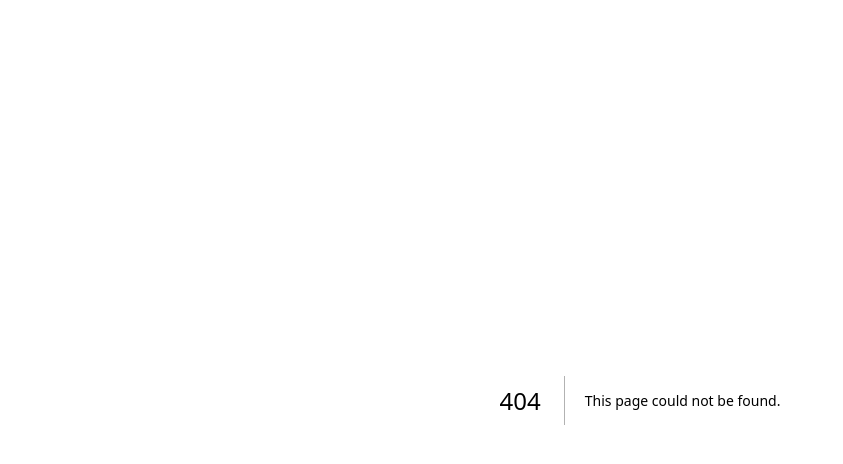
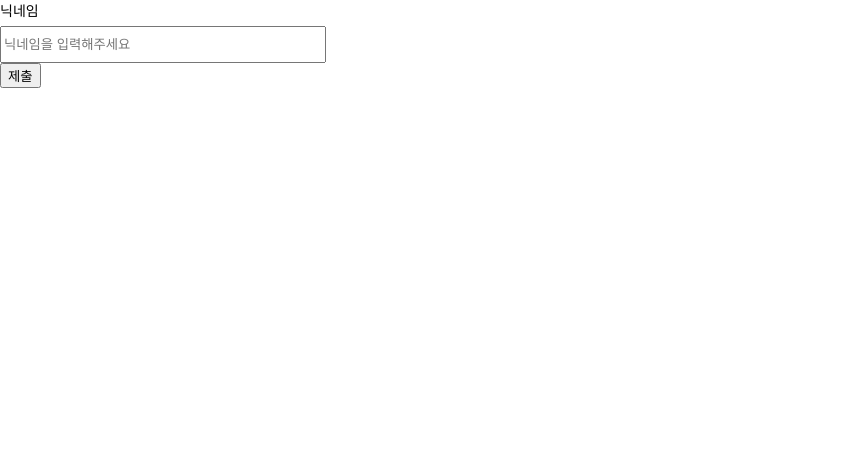
Before and after one commit to devwqc/petFrontend, a Next.js app: page /test/nicknameForm in a window 1280 px wide. Before the commit this address had no page. Shown: the top 464 px of the page, without its empty margins (0-843 px from the left). Built offline with nearby package versions, Linux system fonts and the light colour scheme.

Commit message:
feat: NicknameForm 구현

```diff
--- a/package.json
+++ b/package.json
@@ -16,6 +16,7 @@
     ]
   },
   "dependencies": {
+    "@hookform/resolvers": "^3.4.2",
     "@types/classnames": "^2.3.1",
     "classnames": "^2.5.1",
     "next": "14.2.3",
--- a/src/components/common/Input/InputLayout.tsx
+++ b/src/components/common/Input/InputLayout.tsx
@@ -1,3 +1,4 @@
+import { forwardRef, ChangeEvent } from 'react';
 import Image, { ImageProps } from 'next/image';
 import classNames from 'classnames/bind';
 import styles from './Input.module.scss';
@@ -9,30 +10,26 @@ interface InputProps {
   value?: string | number;
   size?: string;
   border?: string;
-  isError: boolean;
+  isError?: boolean;
   errorText?: string;
   labelStyle?: string;
   placeholder: string;
   image?: Omit<ImageProps, 'src' | 'alt'>;
+  imageClick?: () => void;
   background?: string;
 }
 
 const cx = classNames.bind(styles);
 
-export default function InputLayout({
-  id,
-  type,
-  label,
-  value,
-  size,
-  border,
-  isError,
-  errorText,
-  labelStyle,
-  placeholder,
-  image,
-  background,
-}: InputProps) {
+const InputLayout = forwardRef<HTMLInputElement, InputProps>(function InputLayout(
+  { id, label, isError, errorText, labelStyle, size, border, image, background, imageClick, ...rest },
+  ref
+) {
+  const handleChange = (event: ChangeEvent<HTMLInputElement>) => {
+    if (ref && 'current' in ref && ref.current) {
+      ref.current.value = event.target.value;
+    }
+  };
   return (
     <div className={cx('inputWithLabel')}>
       {label && (
@@ -41,10 +38,26 @@ export default function InputLayout({
         </label>
       )}
       <div className={cx('inputWithIcon', size)}>
-        <input value={value} className={cx(border, { error: isError }, size, background)} placeholder={placeholder} />
-        {image && <Image src="/images/search.svg" alt="검색 아이콘" width={24} height={24} className={cx('icon')} />}
+        <input
+          ref={ref as React.RefObject<HTMLInputElement>}
+          className={cx(border, { error: isError }, size, background)}
+          onChange={handleChange}
+          {...rest}
+        />
+        {image && (
+          <Image
+            src="/images/search.svg"
+            alt="검색 아이콘"
+            width={24}
+            height={24}
+            className={cx('icon')}
+            onClick={imageClick}
+          />
+        )}
       </div>
       {isError && <p className={cx('errorText')}>{errorText}</p>}
     </div>
   );
-}
+});
+
+export default InputLayout;
--- /dev/null
+++ b/src/components/my/NicknameForm.tsx
@@ -0,0 +1,43 @@
+import { useForm, SubmitHandler } from 'react-hook-form';
+import * as Yup from 'yup';
+import { yupResolver } from '@hookform/resolvers/yup';
+import InputLayout from '../common/Input/InputLayout';
+
+interface NicknameInput {
+  nickname: string;
+}
+
+const formSchema = Yup.object().shape({
+  nickname: Yup.string().trim().max(30, '닉네임을 30자 이내로 입력해주세요').required('닉네임을 입력해주세요'),
+});
+
+export default function NicknameForm() {
+  const {
+    register,
+    handleSubmit,
+    formState: { errors },
+  } = useForm<NicknameInput>({
+    resolver: yupResolver(formSchema),
+    defaultValues: {
+      nickname: '',
+    },
+  });
+  const onSubmit: SubmitHandler<NicknameInput> = data => console.log(data);
+  console.log(errors);
+  return (
+    <form onSubmit={handleSubmit(onSubmit)}>
+      <InputLayout
+        id="nickname"
+        type="text"
+        size="large"
+        label="닉네임"
+        isError={errors.nickname && true}
+        labelStyle="label"
+        placeholder="닉네임을 입력해주세요"
+        {...register('nickname')}
+      />
+      {errors.nickname && <p style={{ color: 'red' }}>{errors.nickname.message}</p>}
+      <button type="submit">제출</button>
+    </form>
+  );
+}
--- /dev/null
+++ b/src/pages/test/nicknameForm.tsx
@@ -0,0 +1,5 @@
+import NicknameForm from '@/components/my/NicknameForm';
+
+export default function nicknameForm() {
+  return <NicknameForm />;
+}
```
Also changed, not shown: src/components/common/Input/index.tsx (+4 -4 lines), 1 other file (tests, documents, lock files or other folders).
